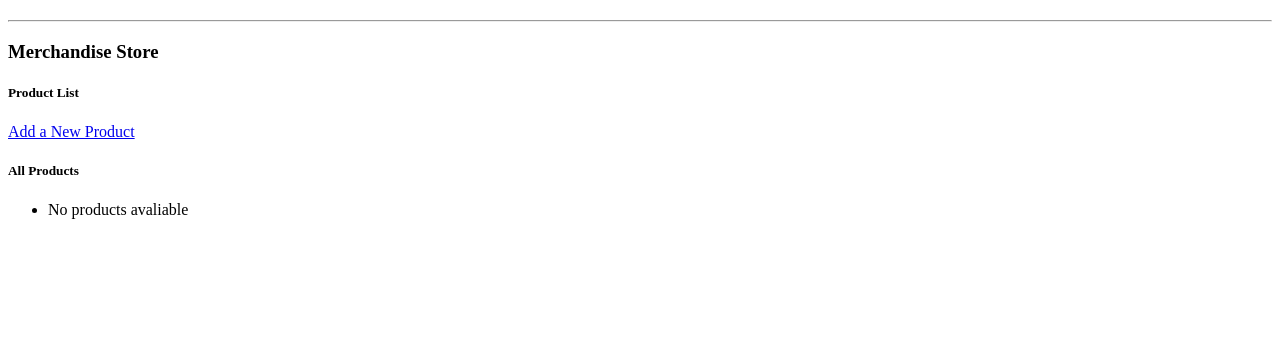
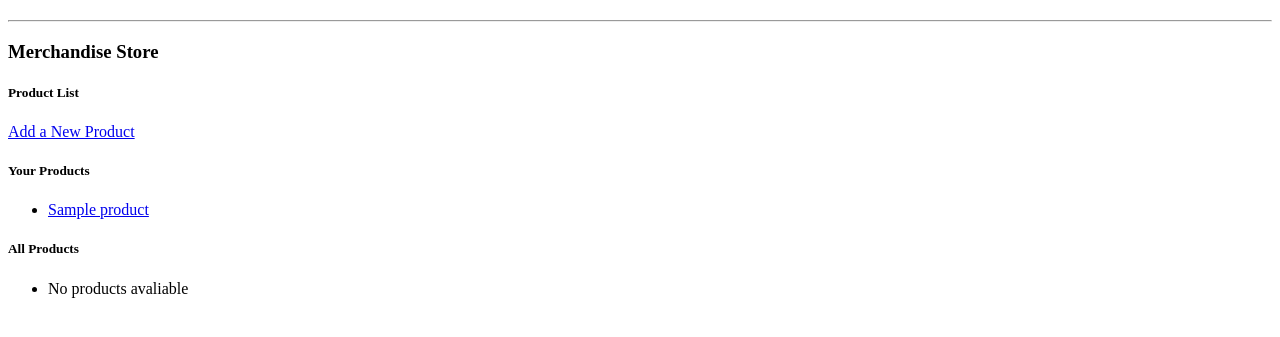
Before and after one commit to lioraongsamson-sketch/commongrounds-F-20, a Django app: page /merchstore/items in a window 1280 px wide. Shown: the part 101-438 px from the top of the page. Run offline with Django 5.2, Linux system fonts and the light colour scheme; a user stored in the database is signed in; tables that the repository leaves empty hold one stand-in row (values such as "Sample post").

Commit message:
Fixed errors in the html that caused the website to crash or not link properly

```diff
--- a/commongrounds/merchstore/templates/product_cart.html
+++ b/commongrounds/merchstore/templates/product_cart.html
@@ -4,7 +4,7 @@
 <h2>Your Cart</h2>
 {% regroup transactions by product.owner as owner_list %}
 {% for owner in owner_list %}
-    <h5>Seller: {{ seller.grouper.user.username }}</h5>
+    <h5>Seller: {{ owner.grouper.user.username }}</h5>
     <ul>
         {% for transaction in owner.list %}
         <li>
--- a/commongrounds/merchstore/templates/product_detail.html
+++ b/commongrounds/merchstore/templates/product_detail.html
@@ -21,6 +21,6 @@
         </button>
     </form>
 
-    <a href="{% url 'product_list' %}">Go Back</a>
+    <a href="{% url 'merchstore:product_list' %}">Go Back</a>
 
 {% endblock %}
--- a/commongrounds/merchstore/templates/product_list.html
+++ b/commongrounds/merchstore/templates/product_list.html
@@ -6,7 +6,7 @@
 
     <a href="{% url 'merchstore:product_create' %}">Add a New Product</a>
 
-    {% if user.is.authenticated and products_user %}
+    {% if user.is_authenticated and products_user %}
     <h5>Your Products</h5>
     <ul>
         {% for product in products_user %}
--- a/commongrounds/merchstore/templates/product_transaction.html
+++ b/commongrounds/merchstore/templates/product_transaction.html
@@ -4,7 +4,7 @@
 <h2>Your Transactions</h2>
 {% regroup transactions by buyer as buyer_list %}
 {% for group in buyer_list %}
-    <h5>Seller: {{ group.grouper }}</h5>
+    <h5>Buyer: {{ group.grouper }}</h5>
     <ul>
         {% for transaction in group.list %}
         <li>
--- a/commongrounds/merchstore/views.py
+++ b/commongrounds/merchstore/views.py
@@ -64,7 +64,7 @@ class ProductDetailView(DetailView):
                 transaction.status = 'On cart'
                 transaction.save()
 
-                return redirect('cart_view')
+                return redirect('merchstore:cart_view')
             else:
                 return redirect('product_detail', pk=product.pk)
         return self.get(request, *args, **kwargs)
@@ -73,7 +73,7 @@ class ProductCreateView(RoleRequiredMixin ,CreateView):
     model = Product
     form_class = ProductForm
     template_name = "product_form.html"
-    success_url = reverse_lazy('product_list')
+    success_url = reverse_lazy('merchstore:product_list')
     required_role = "Market Seller"
 
     def form_valid(self, form):
@@ -97,6 +97,7 @@ class ProductUpdateView(RoleRequiredMixin, UpdateView):
 class CartView(LoginRequiredMixin, ListView):
     model = Transaction
     template_name = "product_cart.html"
+    context_object_name = "transactions"
 
     def get_queryset(self):
         return Transaction.objects.filter(
```
